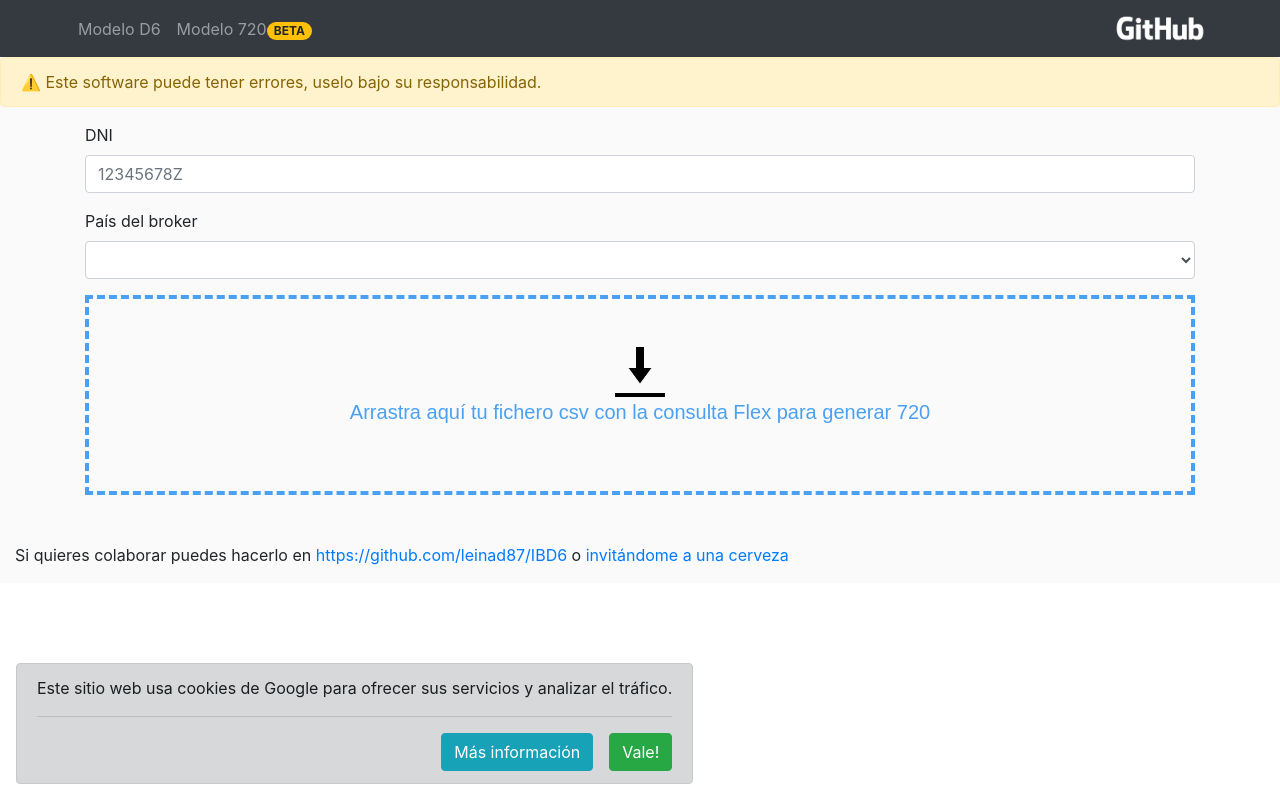
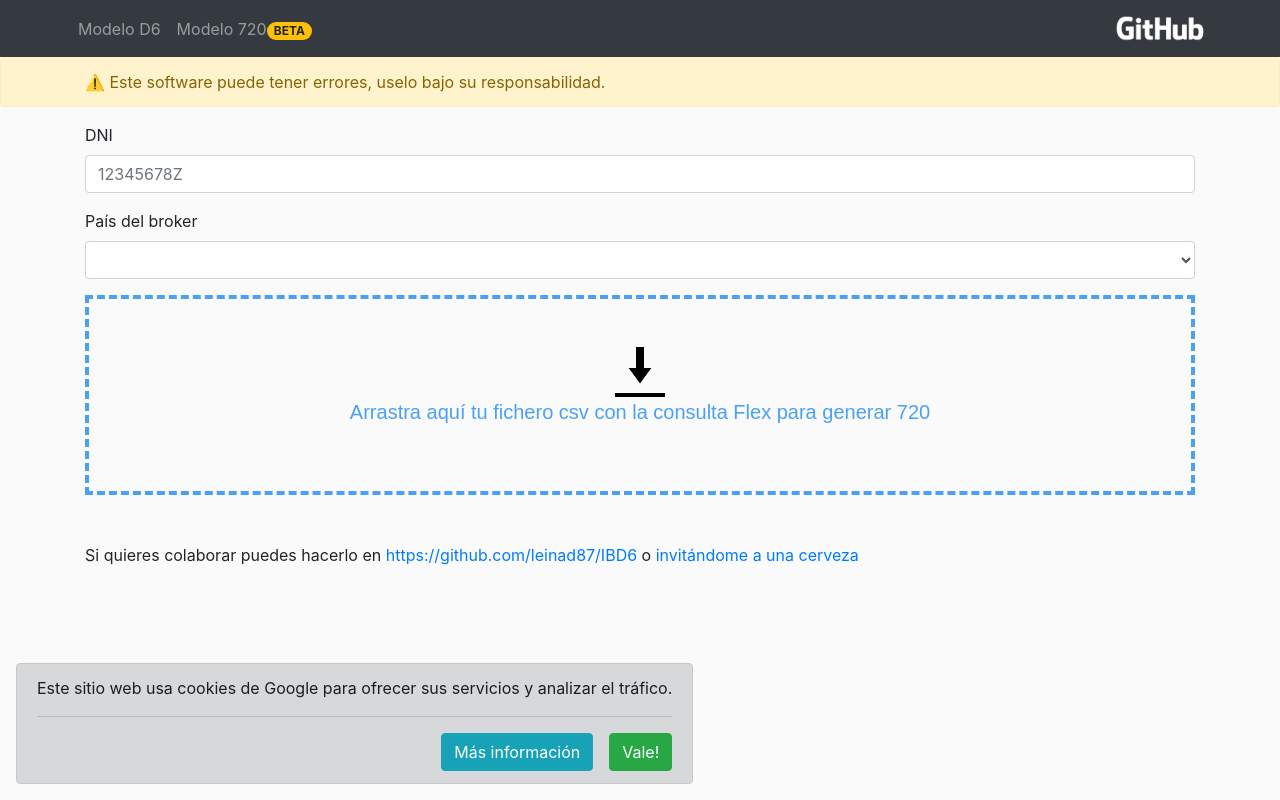
Before and after one commit to leinad87/IBD6, a React (Create React App) app: page /720 in a window 1280 px wide. Built offline with nearby package versions, Linux system fonts and the light colour scheme.

Commit message:
html formatting

```diff
--- a/src/App.css
+++ b/src/App.css
@@ -1,5 +1,8 @@
 .App {
   background-color: #fafafa;
+}
+body {
+  background-color: #fafafa !important;
 }
 /*
 .App-logo {
@@ -46,11 +49,14 @@
 }
 */
 .content {
-  min-height: 100vh;
-  display: flex;
   flex-direction: column;
   align-items: center;
-  justify-content: center;
+  /*justify-content: center;
+  display: flex;*/
+}
+
+.container p {
+  text-align: left !important;
 }
 
 /*
--- a/src/D6site.tsx
+++ b/src/D6site.tsx
@@ -27,14 +27,17 @@ export default function D6site() {
     return (
 
         <div className="content" >
-            <Alert variant='warning'>⚠️ Este software puede tener errores, uselo bajo su responsabilidad.</Alert>
+            <Alert variant='warning'>
+                <p className="container mb-0">⚠️ Este software puede tener errores, uselo bajo su responsabilidad.</p>
+            </Alert>
 
+            <div className="container">
                 <DropZone />
-
                 <p className="mt-5">Si quieres colaborar puedes hacerlo en <a target="_blank" href="https://github.com/leinad87/IBD6">https://github.com/leinad87/IBD6</a> o <a target="_blank" href="https://www.paypal.com/donate?business=RLT78EWATKNGU&amp;currency_code=EUR">invitándome a una cerveza</a></p>
 
                 <Card className="mt-5">
-                <Card.Body><p className="info">
+                    <Card.Body>
+                        <p className="info">
                             Crea en InteractiveBrokers una nueva consulta flex con las sección <b>Posiciones Abiertas</b> y campos:
                             <ul className="info">
                                 <li>Symbol</li>
@@ -46,11 +49,10 @@ export default function D6site() {
                                 <li>Mark Price</li>
                                 <li>Currency</li>
                             </ul>
-              Ejecuta la consulta con el perido <b>Mes pasado</b> y format <b>CSV</b>. Guarda el fichero y arrastreloo para generar el informe D6.
-              </p>
+                        Ejecuta la consulta con el perido <b>Mes pasado</b> y format <b>CSV</b>. Guarda el fichero y arrastreloo para generar el informe D6.</p>
                     </Card.Body>
                  </Card>
-
+            </div>
         </div >
     );
 }
--- a/src/Modelo720.tsx
+++ b/src/Modelo720.tsx
@@ -1,21 +1,18 @@
 import React from 'react';
 
-import { Alert, Container, Row, Col } from 'react-bootstrap';
+import { Alert } from 'react-bootstrap';
 import DropZone from "./dropzone720/DropZone";
 
 export default function Modelo720Form() {
 
     return (
-        <div>
-            <Alert variant='warning'>⚠️ Este software puede tener errores, uselo bajo su responsabilidad.</Alert>
-            <div  className="" >
-            <Container fluid>
-            <Row>
-    <Col><DropZone />
-                <p className="mt-5">Si quieres colaborar puedes hacerlo en <a target="_blank" href="https://github.com/leinad87/IBD6">https://github.com/leinad87/IBD6</a> o <a target="_blank" href="https://www.paypal.com/donate?business=RLT78EWATKNGU&amp;currency_code=EUR">invitándome a una cerveza</a></p></Col>
-  </Row>
-</Container>
-
+        <div className="content" >
+            <Alert variant='warning'>
+                <p className="container mb-0">⚠️ Este software puede tener errores, uselo bajo su responsabilidad.</p>
+            </Alert>
+            <div  className="container" >
+                <DropZone />
+                <p className="mt-5">Si quieres colaborar puedes hacerlo en <a target="_blank" href="https://github.com/leinad87/IBD6">https://github.com/leinad87/IBD6</a> o <a target="_blank" href="https://www.paypal.com/donate?business=RLT78EWATKNGU&amp;currency_code=EUR">invitándome a una cerveza</a></p>
             </div>
         </div >
     );
--- a/src/dropzone/DropZone.tsx
+++ b/src/dropzone/DropZone.tsx
@@ -104,7 +104,7 @@ export default class DropZone extends React.Component {
 
     render() {
         return (
-            <div className="container">
+            <div className="">
 
                 <div className="mb-3">
                     <Accordion>
--- a/src/dropzone720/DropZone.tsx
+++ b/src/dropzone720/DropZone.tsx
@@ -62,7 +62,7 @@ export default class DropZone extends React.Component {
 
     render() {
         return (
-            <div className="container">
+            <div className="">
 
                 <Form>
                 <Form.Group controlId="formBasicEmail">
```
Lines whose indentation alone changed are shown as unchanged.
